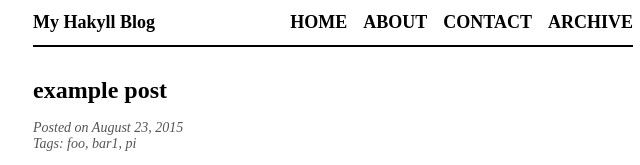
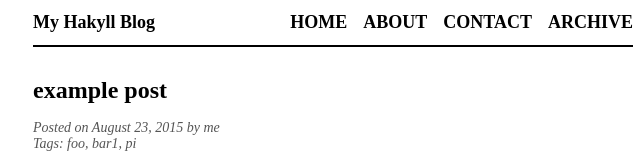
Before and after one commit to mromaios/mromaios.github.io, a plain HTML site: page posts/2015-08-23-example.html in a window 1280 px wide. Shown: the top 165 px of the page, 307-947 px from the left. Drawn offline with Linux system fonts and the light colour scheme.

Commit message:
update with author

```diff
--- a/posts/2015-08-23-example.html
+++ b/posts/2015-08-23-example.html
@@ -25,6 +25,8 @@
             <div class="info">
     Posted on August 23, 2015
 
+        by me
+
 </div>
 <div class="info">
 
```
